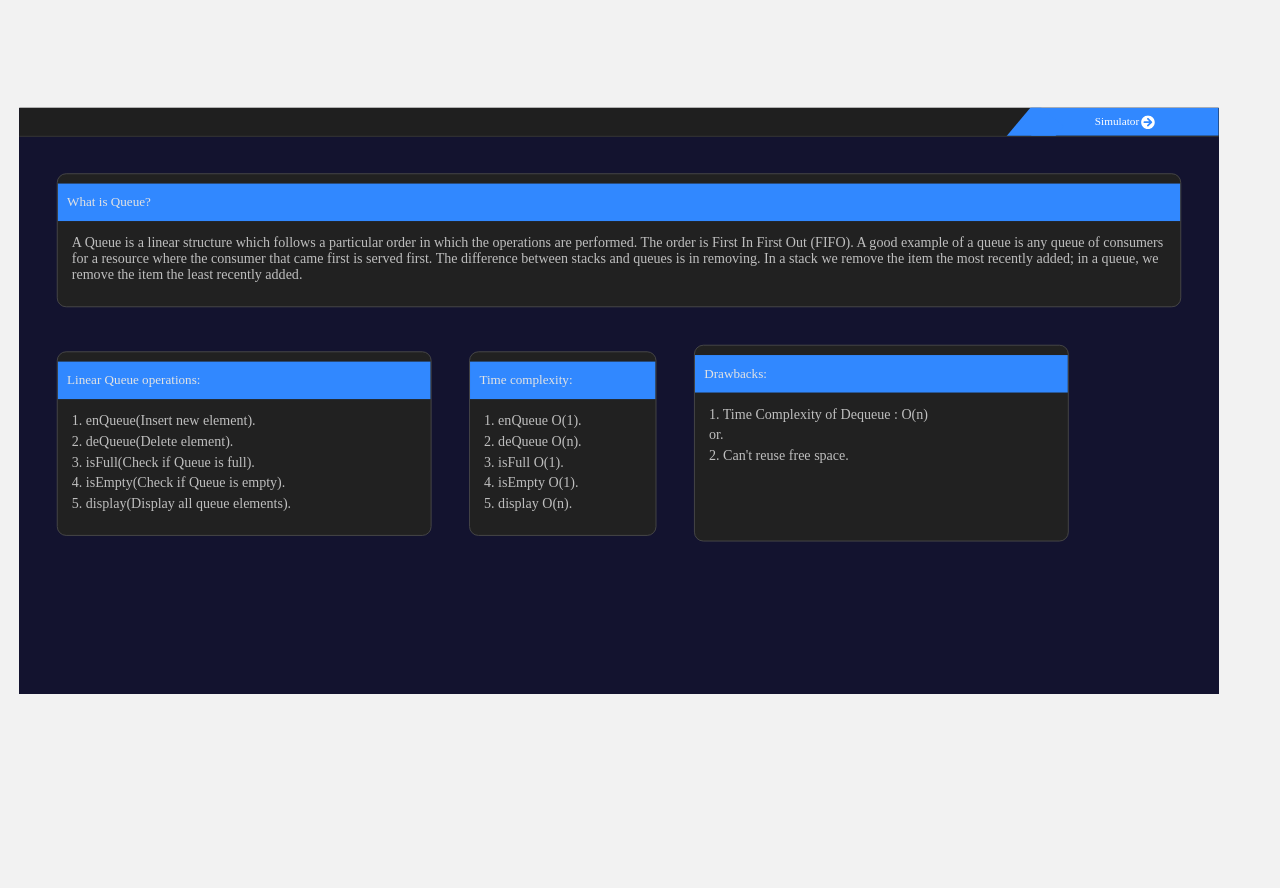
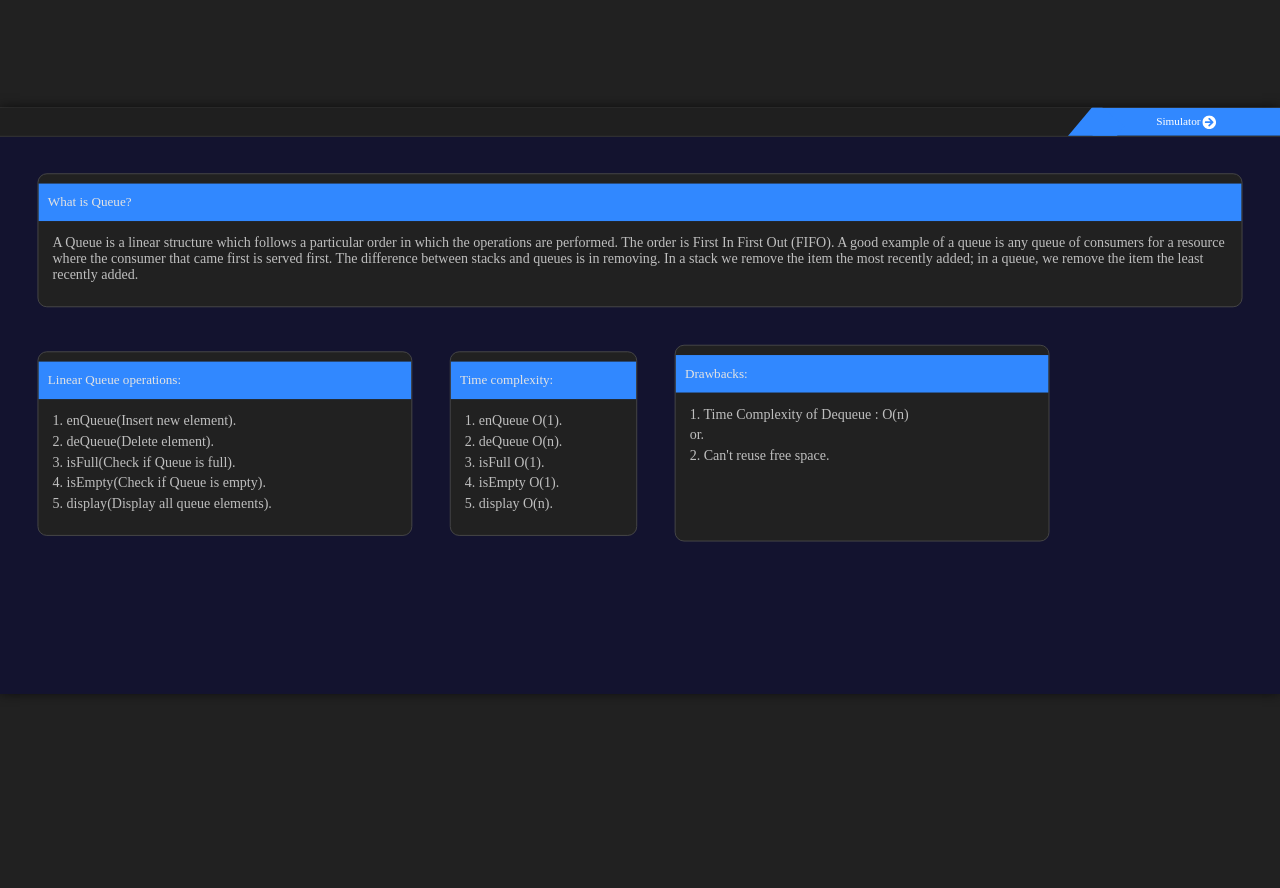
Before and after one commit to Abhishekmishra-17/eb3_Mind-benders_queue-using-array, a plain HTML site: page experiment/simulation/index.html in a window 1280 px wide. Before the commit the page ends 800 px from the top, so only its background shows below. Drawn offline with Linux system fonts and the light colour scheme; a web font is replaced by a local one.

Commit message:
Add files via upload

```diff
--- a/experiment/simulation/css/main.css
+++ b/experiment/simulation/css/main.css
@@ -6,19 +6,26 @@
                 body{
                     width: 100vw;
                     height: 100vh;
-                    display: flex;
+/*                    display: flex;*/
                     justify-content: center;
                     align-items: center;
-                    background: #f2f2f2;
+                    background: #212121;
+                    overflow: hidden;
                 }
                 main{
-                    width: 100%;
-                    max-width: 1366px;
+                    width: 1366px;
+/*                    max-width: 1366px;*/
+/*                    transform: scale(.73);*/
                     height: 625px;
                     max-height: 625px;
                     background: #464646;
                     overflow: hidden;
                     position: relative;
+                    margin-top: calc((100vh - 625px) / 2);
+                    margin-left: calc((100vw - 1366px) / 2);
+                    -webkit-box-shadow: 0px 0px 13px 0px rgba(0,0,0,0.75);
+                    -moz-box-shadow: 0px 0px 13px 0px rgba(0,0,0,0.75);
+                    box-shadow: 0px 0px 13px 0px rgba(0,0,0,0.75);
                 }
                 /* Header Start */
                 header{
```
